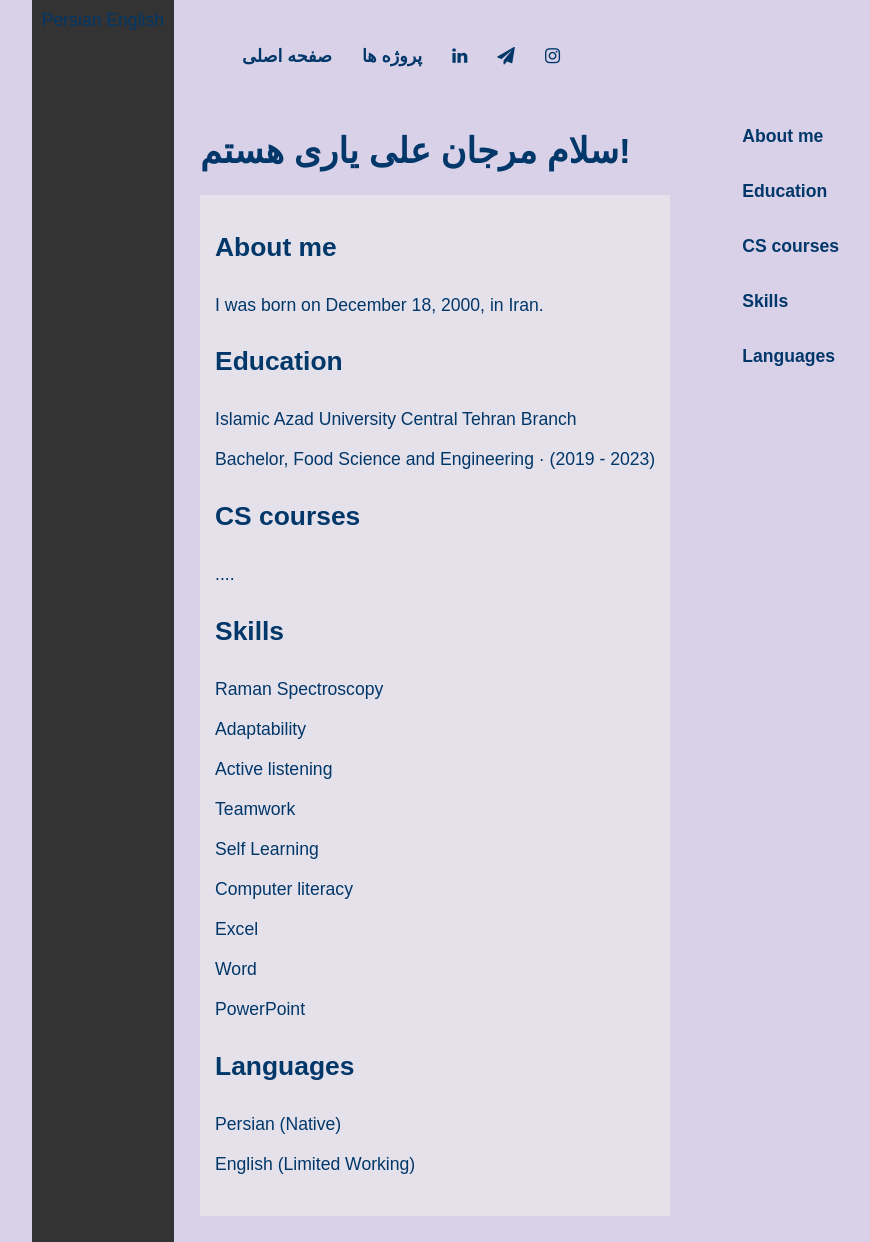
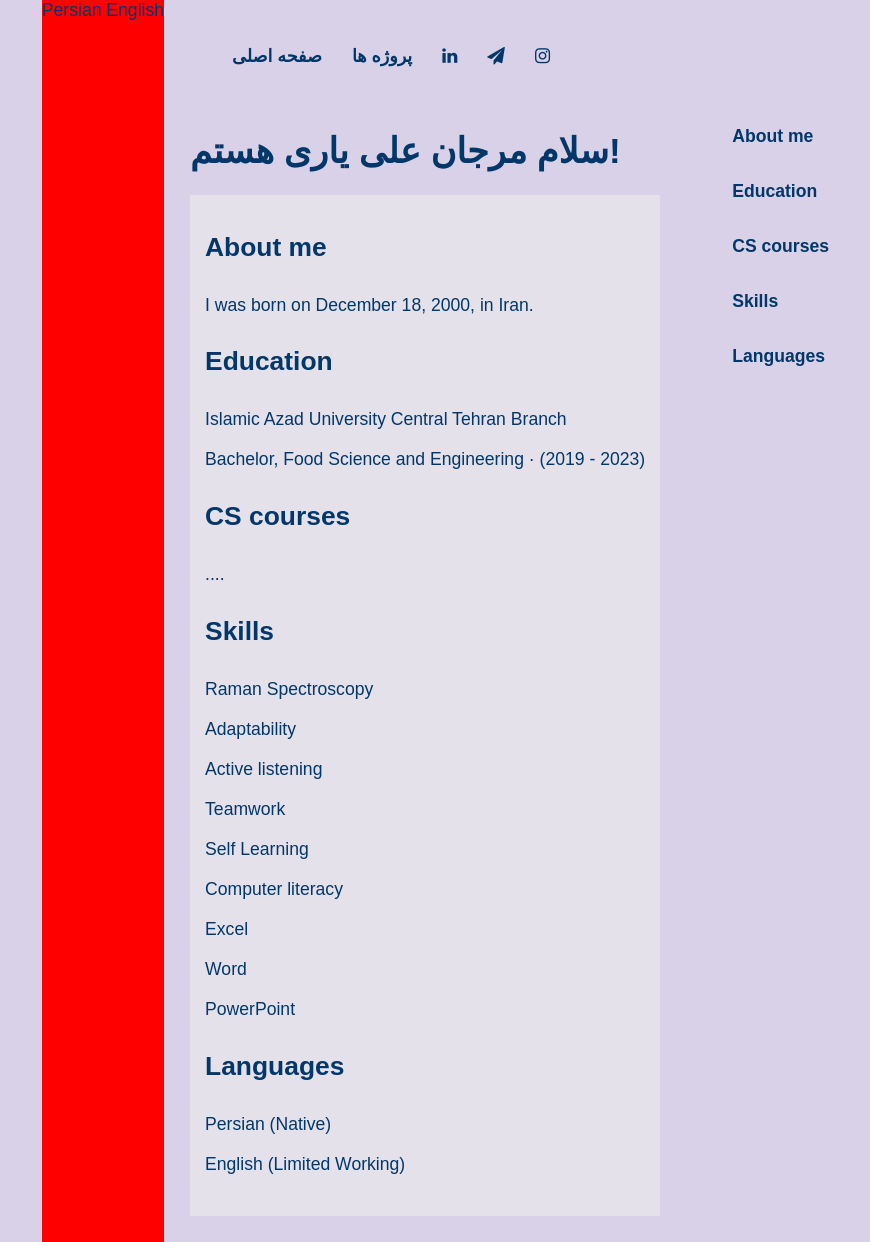
Before and after one commit to MarjanCode/portfolio, a Flask app: page / in a window 1280 px wide. Shown: the whole page, without its empty margins (276-1146 px from the left). Run offline with Flask 3, Linux system fonts and the light colour scheme.

Commit message:
Mon, Jan 6, 2025, 5:52 PM +03:30

```diff
--- a/static/mystyle.css
+++ b/static/mystyle.css
@@ -7,9 +7,8 @@
 }
 
 #lang-header {
-    background-color: #333;
-    padding: 10px;
-    text-align: center;
+    float: left;
+    background-color: red;
 
 }
 
```
